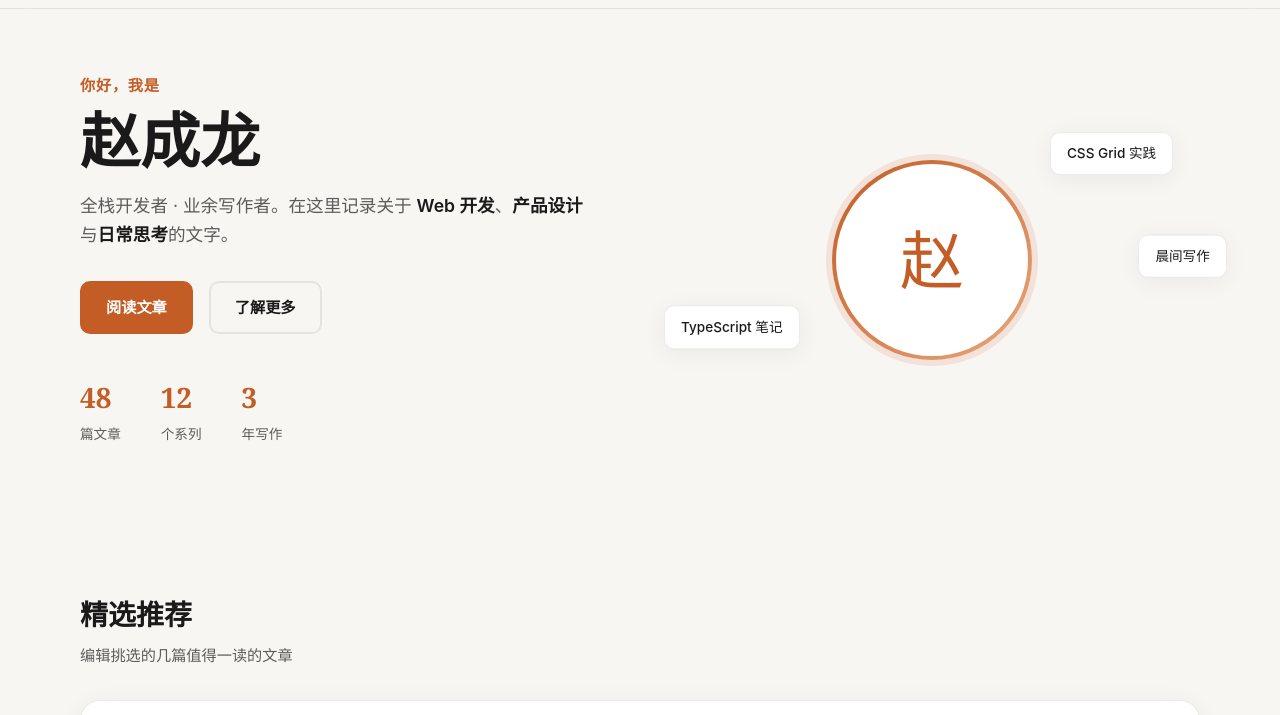
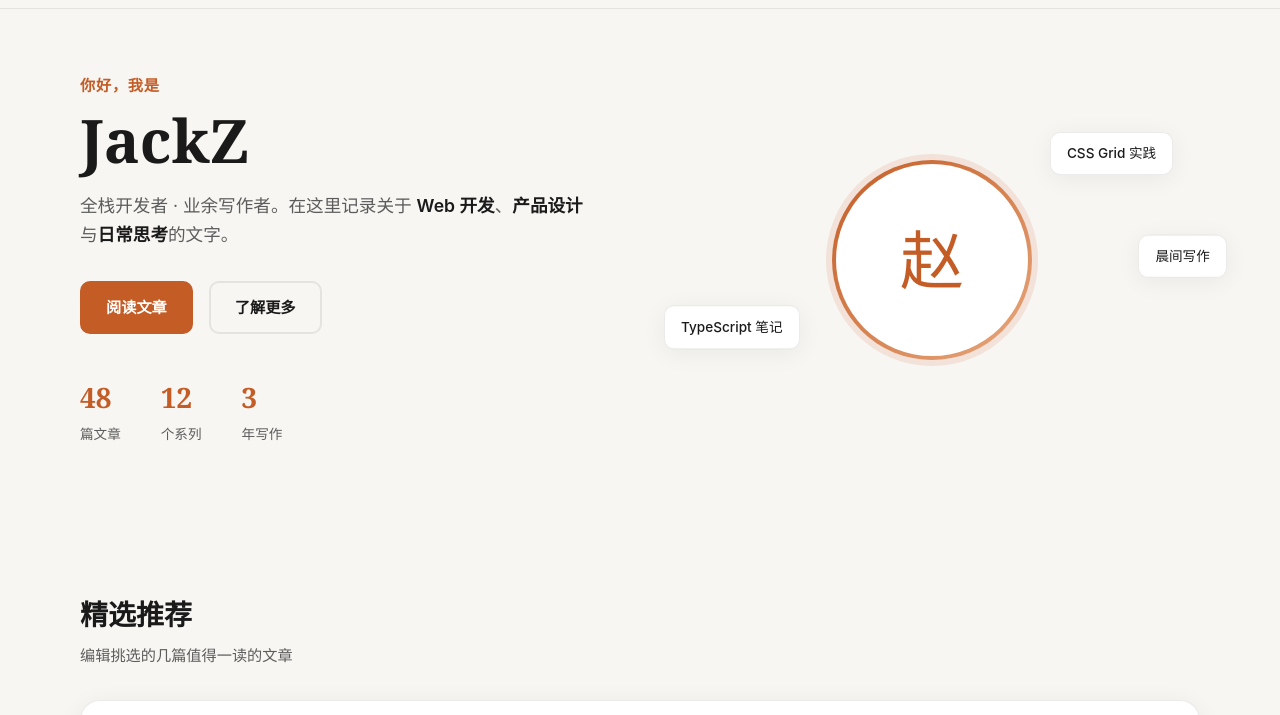
Before and after one commit to zhaochenglon/my-blog, a plain HTML site: page index.html in a window 1280 px wide. Shown: the part 55-770 px from the top of the page. Drawn offline with Linux system fonts and the light colour scheme.

Commit message:
尝试是否更新页面测试

```diff
--- a/index.html
+++ b/index.html
@@ -47,7 +47,7 @@
       <div class="container hero-grid">
         <div class="hero-content">
           <p class="hero-greeting">你好，我是</p>
-          <h1 class="hero-title">赵成龙</h1>
+          <h1 class="hero-title">JackZ</h1>
           <p class="hero-desc">
             全栈开发者 · 业余写作者。在这里记录关于
             <strong>Web 开发</strong>、<strong>产品设计</strong>与<strong>日常思考</strong>的文字。
```
